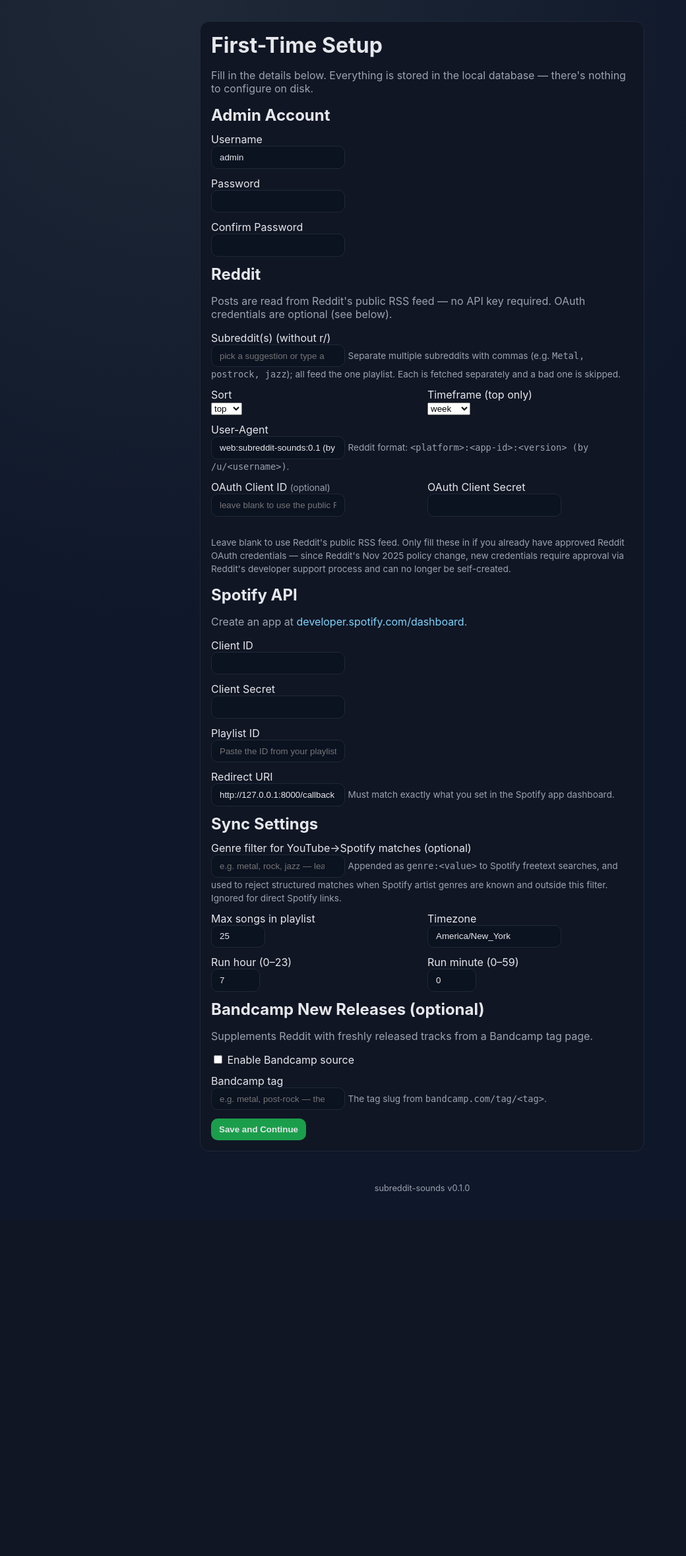
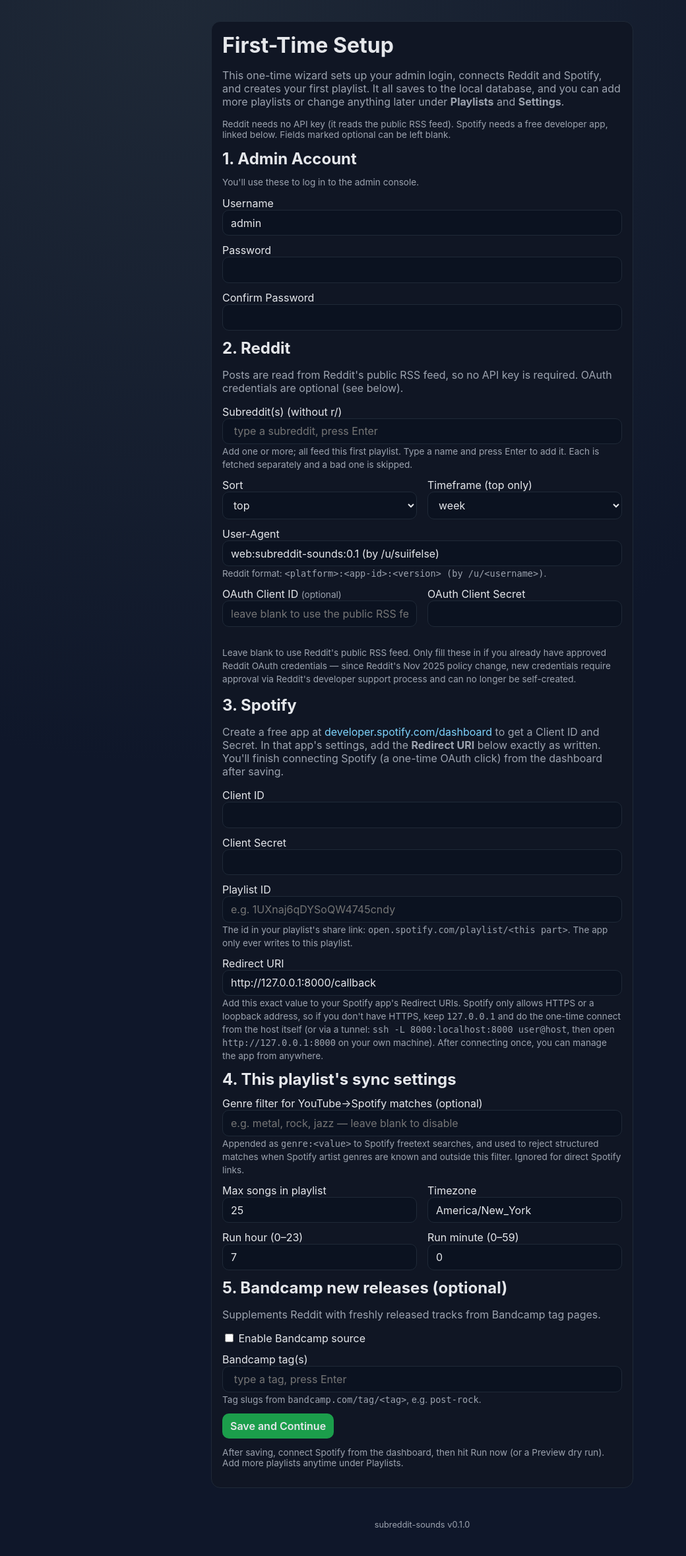
Before and after one commit to matt-taylor-tech/subreddit-sounds, a FastAPI app: page /setup in a window 1280 px wide. Shown: the whole page at 66% size, without its empty margins (0-1040 px from the left). Before the commit the page ends 1805 px from the top, so only its background shows below. Run offline with FastAPI, Linux system fonts and the light colour scheme.

Commit message:
feat: chip inputs, readable form hints, guided first-run setup
Address several bits of real-use UI feedback:

- Fix clipped hints: form inputs had no width and rendered at the browser's
  default ~20 chars, cutting off long placeholders/hints. Text inputs/selects/
  textareas now fill their container (box-sizing: border-box globally).
- Chip inputs for the multi-value fields (subreddits, Bandcamp tags), on the
  target form and the setup wizard: type + Enter adds a removable chip, x
  removes; case-insensitive dedupe. Progressive enhancement — the original
  input becomes hidden and keeps the comma-separated value the backend already
  parses, so it degrades to the plain box with JS off. One small inline script
  in base.html; no dependencies.
- Guided first-run setup: numbered sections, per-section help, where to find the
  Spotify Client ID/Secret and playlist ID, and an inline note that a loopback
  redirect URI must be connected from the host (or via SSH tunnel) since Spotify
  requires HTTPS-or-loopback — the exact snag hit in practice.
- Clarify the genre filter is a soft keyword, not a fixed/validated list.

Verified: 114 tests pass; ruff clean; chip widget driven in a real browser
(init/add/dedupe/remove/serialize all correct); inline JS syntax-checked.

Co-Authored-By: Claude Opus 4.8 <noreply@anthropic.com>

```diff
--- a/app/templates/base.html
+++ b/app/templates/base.html
@@ -54,19 +54,67 @@
       padding: 0.6rem;
       text-align: left;
     }
-    input, button {
+    *, *::before, *::after { box-sizing: border-box; }
+    input, select, textarea, button {
       border-radius: 10px;
       border: 1px solid var(--border);
       background: #0b1220;
       color: var(--text);
       padding: 0.55rem 0.75rem;
+      font: inherit;
+    }
+    /* Text fields fill their container so long placeholders and values stay readable. */
+    .input-block input:not([type="checkbox"]):not([type="radio"]),
+    .input-block select,
+    .input-block textarea {
+      width: 100%;
     }
     button {
       background: color-mix(in srgb, var(--accent), black 20%);
       border: none;
       font-weight: 600;
       cursor: pointer;
+      width: auto;
     }
+    /* Chip (tag) inputs for multi-value fields, progressively enhanced from a text input. */
+    .chips-wrap {
+      display: flex;
+      flex-wrap: wrap;
+      gap: 0.4rem;
+      align-items: center;
+      border: 1px solid var(--border);
+      border-radius: 10px;
+      background: #0b1220;
+      padding: 0.35rem 0.5rem;
+    }
+    .chip {
+      display: inline-flex;
+      align-items: center;
+      gap: 0.35rem;
+      background: color-mix(in srgb, var(--accent), black 30%);
+      color: var(--text);
+      border-radius: 999px;
+      padding: 0.15rem 0.6rem;
+      font-size: 0.85rem;
+    }
+    .chip-x {
+      background: none;
+      border: none;
+      color: var(--text);
+      cursor: pointer;
+      padding: 0;
+      font-size: 1rem;
+      line-height: 1;
+    }
+    .chip-entry {
+      flex: 1 1 14ch;
+      min-width: 14ch;
+      width: auto !important;
+      border: none !important;
+      background: transparent !important;
+      padding: 0.2rem 0.15rem !important;
+    }
+    .chip-entry:focus { outline: none; }
     .topnav {
       display: flex;
       justify-content: space-between;
@@ -121,5 +169,77 @@
          style="color:var(--muted);">subreddit-sounds v{{ app_version }}</a>
     </footer>
   </div>
+  <script>
+    // Progressive enhancement: turn any <input class="chipify"> into an add/remove
+    // chip editor. The original input becomes hidden and keeps the comma-separated
+    // value the backend already expects, so this works with JS off (plain box).
+    (function () {
+      function chipify(input) {
+        var listId = input.getAttribute("data-list") || "";
+        var wrap = document.createElement("div");
+        wrap.className = "chips-wrap";
+        var chips = document.createElement("span");
+        chips.className = "chips";
+        var entry = document.createElement("input");
+        entry.type = "text";
+        entry.className = "chip-entry";
+        entry.placeholder = input.getAttribute("data-placeholder") || "type and press Enter";
+        entry.setAttribute("autocomplete", "off");
+        if (listId) entry.setAttribute("list", listId);
+        input.parentNode.insertBefore(wrap, input.nextSibling);
+        wrap.appendChild(chips);
+        wrap.appendChild(entry);
+        input.type = "hidden";
+
+        function values() {
+          return input.value.split(",").map(function (s) { return s.trim(); }).filter(Boolean);
+        }
+        function commit(vals) {
+          var seen = {}, out = [];
+          vals.forEach(function (v) {
+            var k = v.toLowerCase();
+            if (v && !seen[k]) { seen[k] = true; out.push(v); }
+          });
+          input.value = out.join(", ");
+          render();
+        }
+        function render() {
+          chips.textContent = "";
+          values().forEach(function (v) {
+            var chip = document.createElement("span");
+            chip.className = "chip";
+            chip.appendChild(document.createTextNode(v));
+            var x = document.createElement("button");
+            x.type = "button";
+            x.className = "chip-x";
+            x.setAttribute("aria-label", "Remove " + v);
+            x.textContent = "×";
+            x.addEventListener("click", function () {
+              commit(values().filter(function (u) { return u !== v; }));
+              entry.focus();
+            });
+            chip.appendChild(x);
+            chips.appendChild(chip);
+          });
+        }
+        function addEntry() {
+          if (!entry.value.trim()) return;
+          var vals = values();
+          entry.value.split(",").forEach(function (r) { if (r.trim()) vals.push(r.trim()); });
+          entry.value = "";
+          commit(vals);
+        }
+        entry.addEventListener("keydown", function (e) {
+          if (e.key === "Enter" || e.key === ",") { e.preventDefault(); addEntry(); }
+          else if (e.key === "Backspace" && !entry.value) { var v = values(); v.pop(); commit(v); }
+        });
+        entry.addEventListener("blur", addEntry);
+        if (input.form) input.form.addEventListener("submit", addEntry);
+        render();
+      }
+      var inputs = document.querySelectorAll("input.chipify");
+      for (var i = 0; i < inputs.length; i++) chipify(inputs[i]);
+    })();
+  </script>
 </body>
 </html>
--- a/app/templates/setup.html
+++ b/app/templates/setup.html
@@ -2,7 +2,13 @@
 {% block content %}
 <div class="card setup-card">
   <h1>First-Time Setup</h1>
-  <p>Fill in the details below. Everything is stored in the local database — there's nothing to configure on disk.</p>
+  <p>This one-time wizard sets up your admin login, connects Reddit and Spotify,
+     and creates your first playlist. It all saves to the local database, and you
+     can add more playlists or change anything later under <strong>Playlists</strong>
+     and <strong>Settings</strong>.</p>
+  <p class="muted-small">Reddit needs no API key (it reads the public RSS feed).
+     Spotify needs a free developer app, linked below. Fields marked optional can be
+     left blank.</p>
 
   {% if error %}
   <p class="error-text">{{ error }}</p>
@@ -11,7 +17,8 @@
   <form method="post" action="/setup">
     <input type="hidden" name="csrf_token" value="{{ csrf_token }}" />
 
-    <h2>Admin Account</h2>
+    <h2>1. Admin Account</h2>
+    <p class="muted-small">You'll use these to log in to the admin console.</p>
     <div class="input-block">
       <label for="admin_username">Username</label><br />
       <input id="admin_username" name="admin_username" value="admin" required />
@@ -25,16 +32,16 @@
       <input id="admin_password_confirm" type="password" name="admin_password_confirm" required />
     </div>
 
-    <h2>Reddit</h2>
-    <p>Posts are read from Reddit's public RSS feed — no API key required. OAuth credentials are optional (see below).</p>
+    <h2>2. Reddit</h2>
+    <p>Posts are read from Reddit's public RSS feed, so no API key is required. OAuth credentials are optional (see below).</p>
     <div class="input-block">
       <label for="reddit_subreddit">Subreddit(s) (without r/)</label><br />
-      <input id="reddit_subreddit" name="reddit_subreddit" list="subreddit_options"
-             placeholder="pick a suggestion or type any subreddit" required />
+      <input id="reddit_subreddit" name="reddit_subreddit" class="chipify"
+             data-list="subreddit_options" data-placeholder="type a subreddit, press Enter" />
       <datalist id="subreddit_options">
         {% for sub in subreddit_suggestions %}<option value="{{ sub }}"></option>{% endfor %}
       </datalist>
-      <small class="muted-small">Separate multiple subreddits with commas (e.g. <code>Metal, postrock, jazz</code>); all feed the one playlist. Each is fetched separately and a bad one is skipped.</small>
+      <small class="muted-small">Add one or more; all feed this first playlist. Type a name and press Enter to add it. Each is fetched separately and a bad one is skipped.</small>
     </div>
     <div class="row">
       <div class="input-block flex-1">
@@ -73,8 +80,11 @@
     </div>
     <p><small class="muted-small">Leave blank to use Reddit's public RSS feed. Only fill these in if you already have approved Reddit OAuth credentials — since Reddit's Nov 2025 policy change, new credentials require approval via Reddit's developer support process and can no longer be self-created.</small></p>
 
-    <h2>Spotify API</h2>
-    <p>Create an app at <a href="https://developer.spotify.com/dashboard" target="_blank" rel="noopener">developer.spotify.com/dashboard</a>.</p>
+    <h2>3. Spotify</h2>
+    <p>Create a free app at
+       <a href="https://developer.spotify.com/dashboard" target="_blank" rel="noopener">developer.spotify.com/dashboard</a>
+       to get a Client ID and Secret. In that app's settings, add the <strong>Redirect URI</strong> below exactly as written.
+       You'll finish connecting Spotify (a one-time OAuth click) from the dashboard after saving.</p>
     <div class="input-block">
       <label for="spotify_client_id">Client ID</label><br />
       <input id="spotify_client_id" name="spotify_client_id" required />
@@ -85,15 +95,16 @@
     </div>
     <div class="input-block">
       <label for="spotify_playlist_id">Playlist ID</label><br />
-      <input id="spotify_playlist_id" name="spotify_playlist_id" placeholder="Paste the ID from your playlist URL" required />
+      <input id="spotify_playlist_id" name="spotify_playlist_id" placeholder="e.g. 1UXnaj6qDYSoQW4745cndy" required />
+      <small class="muted-small">The id in your playlist's share link: <code>open.spotify.com/playlist/&lt;this part&gt;</code>. The app only ever writes to this playlist.</small>
     </div>
     <div class="input-block">
       <label for="spotify_redirect_uri">Redirect URI</label><br />
       <input id="spotify_redirect_uri" name="spotify_redirect_uri" value="http://127.0.0.1:8000/callback" required />
-      <small class="muted-small">Must match exactly what you set in the Spotify app dashboard.</small>
+      <small class="muted-small">Add this exact value to your Spotify app's Redirect URIs. Spotify only allows HTTPS or a loopback address, so if you don't have HTTPS, keep <code>127.0.0.1</code> and do the one-time connect from the host itself (or via a tunnel: <code>ssh -L 8000:localhost:8000 user@host</code>, then open <code>http://127.0.0.1:8000</code> on your own machine). After connecting once, you can manage the app from anywhere.</small>
     </div>
 
-    <h2>Sync Settings</h2>
+    <h2>4. This playlist's sync settings</h2>
     <div class="input-block">
       <label for="spotify_genre_filter">Genre filter for YouTube→Spotify matches (optional)</label><br />
       <input id="spotify_genre_filter" name="spotify_genre_filter" list="genre_options" placeholder="e.g. metal, rock, jazz — leave blank to disable" />
@@ -123,8 +134,8 @@
       </div>
     </div>
 
-    <h2>Bandcamp New Releases (optional)</h2>
-    <p>Supplements Reddit with freshly released tracks from a Bandcamp tag page.</p>
+    <h2>5. Bandcamp new releases (optional)</h2>
+    <p>Supplements Reddit with freshly released tracks from Bandcamp tag pages.</p>
     <div class="input-block">
       <label>
         <input type="checkbox" name="bandcamp_enabled" value="true" />
@@ -132,14 +143,16 @@
       </label>
     </div>
     <div class="input-block">
-      <label for="bandcamp_tag">Bandcamp tag</label><br />
-      <input id="bandcamp_tag" name="bandcamp_tag" list="genre_options" placeholder="e.g. metal, post-rock — the tag slug" />
-      <small class="muted-small">The tag slug from <code>bandcamp.com/tag/&lt;tag&gt;</code>.</small>
+      <label for="bandcamp_tag">Bandcamp tag(s)</label><br />
+      <input id="bandcamp_tag" name="bandcamp_tag" class="chipify"
+             data-list="genre_options" data-placeholder="type a tag, press Enter" />
+      <small class="muted-small">Tag slugs from <code>bandcamp.com/tag/&lt;tag&gt;</code>, e.g. <code>post-rock</code>.</small>
     </div>
 
     <div class="mt-sm">
       <button type="submit">Save and Continue</button>
     </div>
+    <p class="muted-small mt-sm">After saving, connect Spotify from the dashboard, then hit Run now (or a Preview dry run). Add more playlists anytime under Playlists.</p>
   </form>
 </div>
 {% endblock %}
```
Also changed, not shown: app/templates/target_form.html (+7 -6 lines).
